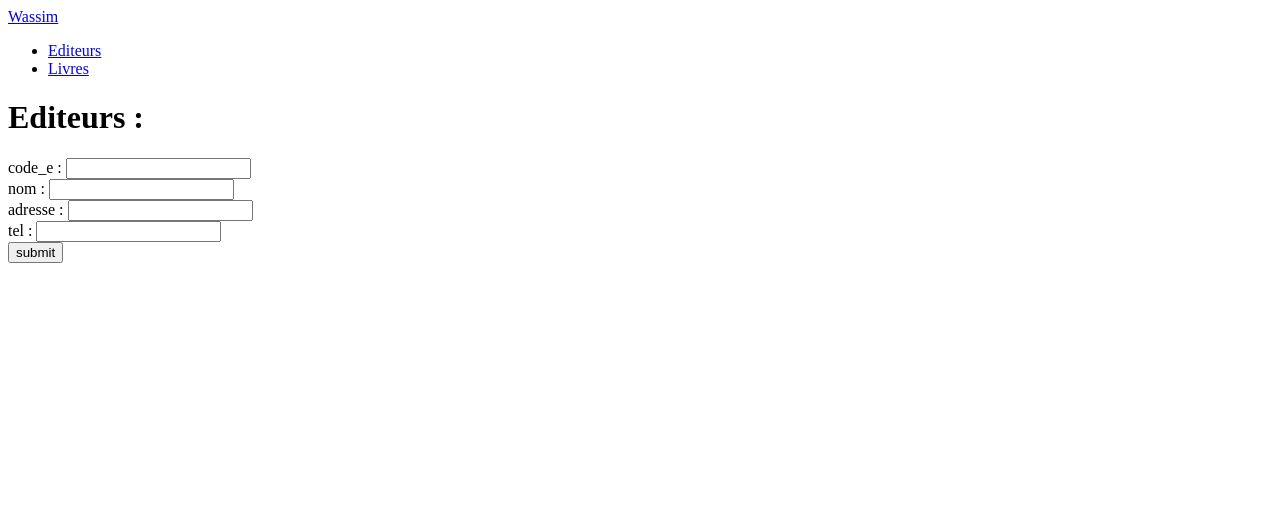
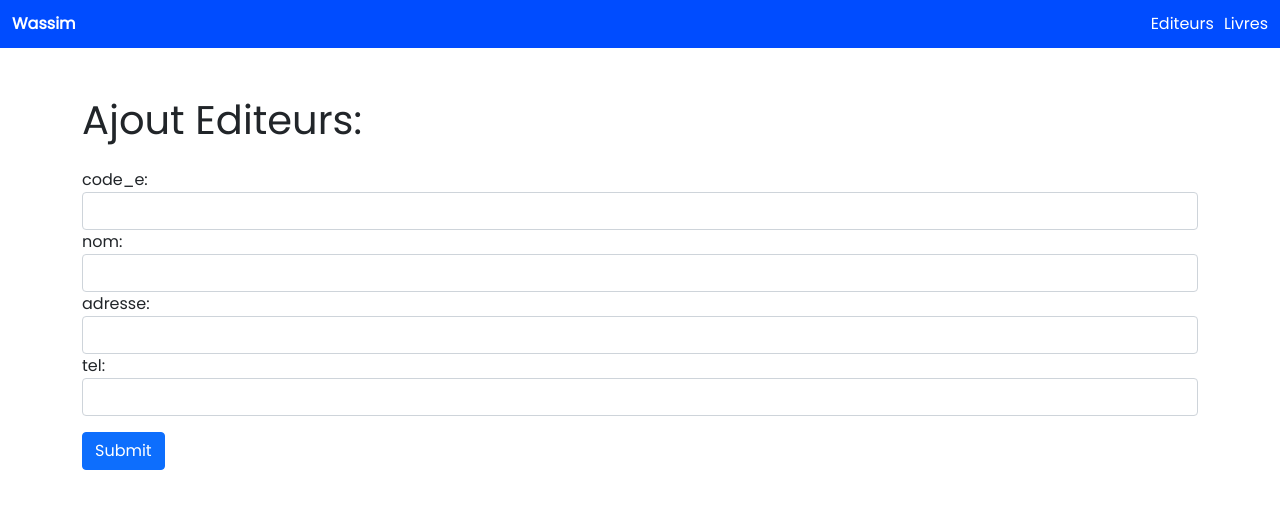
Before and after one commit to Wassim-Rached/iset-php, a PHP site: page /Editeurs/ajout_editeur.php in a window 1280 px wide. Shown: the top 509 px of the page. Run offline with PHP 8.4, Linux system fonts and the light colour scheme.

Commit message:
Update styles and include connection file in ajout_editeur.php and liste_editeur.php

```diff
--- a/tp7/Editeurs/ajout_editeur.php
+++ b/tp7/Editeurs/ajout_editeur.php
@@ -3,6 +3,7 @@
 <head>
 	<meta charset="UTF-8">
 	<meta name="viewport" content="width=device-width, initial-scale=1.0">
+	<link rel="stylesheet" href="../style.css">
 	<title>Ajout Editeur</title>
 	<?php
 		if(isset($_POST['submit'])){
@@ -13,7 +14,7 @@
 
 			$sql="INSERT INTO Editeurs VALUES ('$code_e' ,'$nom' , '$adresse', $tel)";
 
-			include("connection.php");
+			include("../connection.php");
 			$nb = $cnx->exec($sql);
 			if($nb != 0){
 				echo "$nb a insere";
@@ -24,28 +25,30 @@
 	?>
 </head>
 <body>
-	<form method="POST">
-		<h1>Editeurs : </h1>
-		<div>
-			<label for="code_e">code_e : </label>
-			<input type="text" name="code_e" id="code_e">
-		</div>
-		<div>
-			<label for="nom">nom : </label>
-			<input type="text" name="nom" id="nom">
-		</div>
-		<div>
-			<label for="adresse">adresse : </label>
-			<input type="text" name="adresse" id="adresse">
-		</div>
-		<div>
-			<label for="tel">tel : </label>
-			<input type="text" name="tel" id="tel">
-		</div>
-		<div>
-			<button type="submit" name="submit">submit</button>
-		</div>
-	</form>
+	<div class="container">
+	<form method="POST" class="mt-5">
+    <h1 class="mb-4">Ajout Editeurs:</h1>
+    <div class="form-group">
+      <label for="code_e">code_e:</label>
+      <input required type="text" name="code_e" id="code_e" class="form-control">
+    </div>
+    <div class="form-group">
+      <label for="nom">nom:</label>
+      <input required type="text" name="nom" id="nom" class="form-control">
+    </div>
+    <div class="form-group">
+      <label for="adresse">adresse:</label>
+      <input required type="text" name="adresse" id="adresse" class="form-control">
+    </div>
+    <div class="form-group">
+      <label for="tel">tel:</label>
+      <input required type="text" name="tel" id="tel" class="form-control">
+    </div>
+    <div class="form-group">
+      <button type="submit" class="mt-3 btn btn-primary" name="submit">Submit</button>
+    </div>
+  </form>	</div>
+
 	<script src="../index.js"></script>
 </body>
 </html>
```
Also changed, not shown: tp7/Editeurs/liste_editeur.php (+6 -5 lines).
